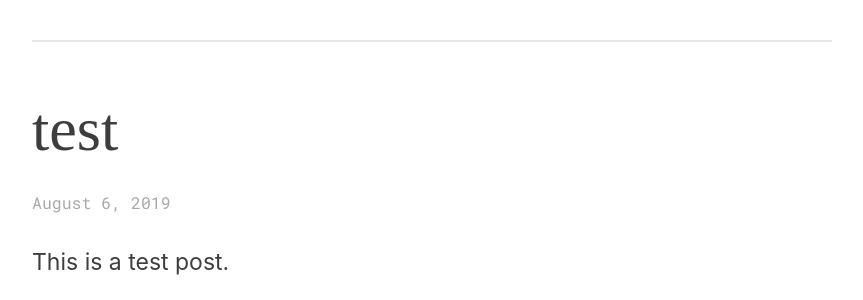
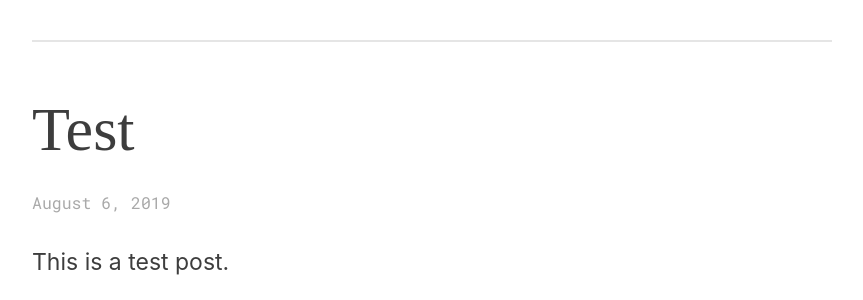
Before and after one commit to lmw13/lmw13, a Jekyll site: the page built from index.html, in a window 1280 px wide. Shown: the part 166-466 px from the top of the page, without its empty margins (208-1071 px from the left). Built offline with Jekyll 4.4.1, drawn with Linux system fonts in a browser that asks for light colours; some web fonts are replaced; the list of posts is cut into pages by our own code.

Commit message:
Update style.css

```diff
--- a/css/style.css
+++ b/css/style.css
@@ -97,8 +97,7 @@ h3,
 }
 
 h1 {
-	font-family: 'Lacquer', serif;
-	text-transform: lowercase;
+	font-family: 'Jolly Lodger', serif;
 	font-size: 3.2em;
 	line-height: 1.15em;
 }
@@ -128,9 +127,8 @@ h1 {
 }
 
 h2 {
-	font-family: 'Lacquer', serif;
+	font-family: 'Jolly Lodger', serif;
 	font-size: 2.7em;
-	text-transform: lowercase;
 	line-height: 1.15em;
 }
 
```
